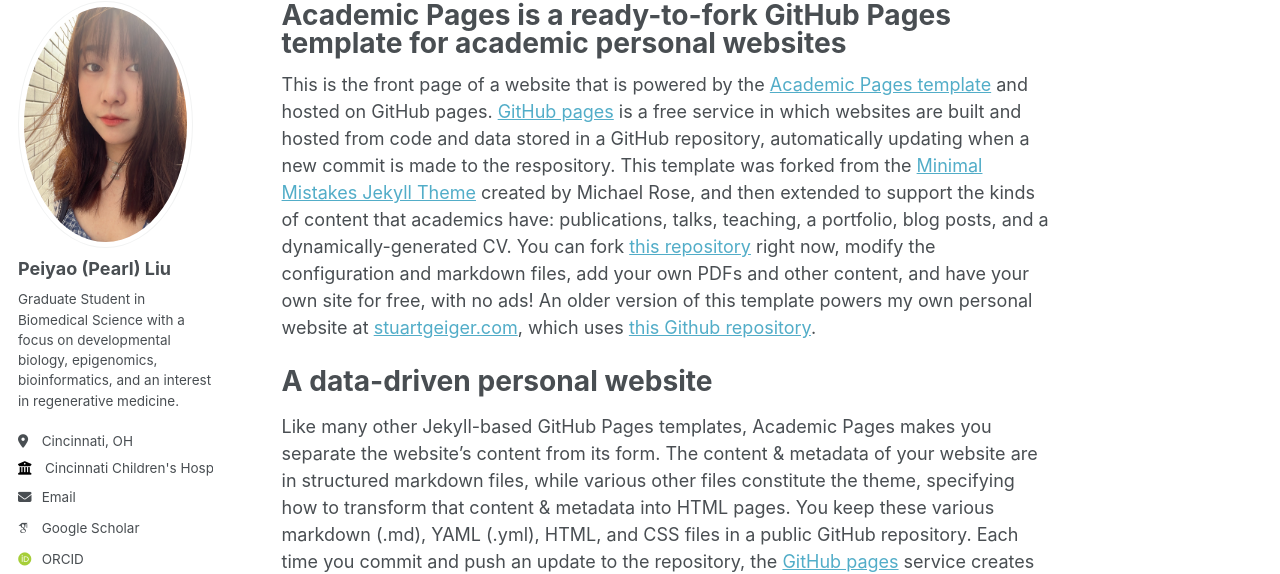
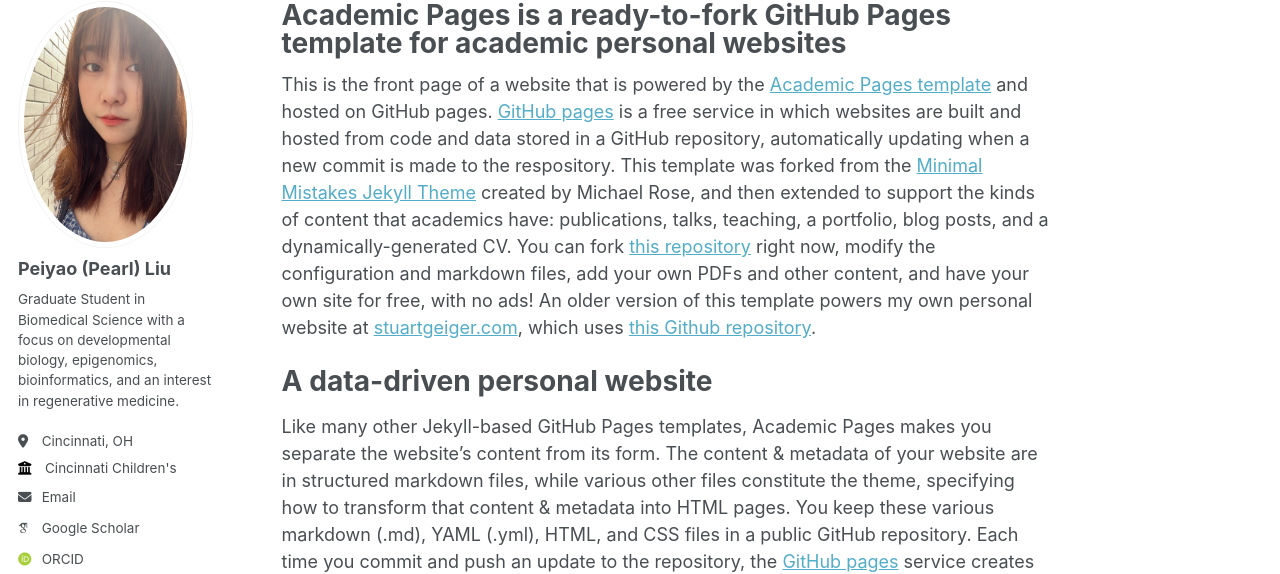
Before and after one commit to PearlLiu-Dev/pearlliu-dev.github.io, a Jekyll site: the page built from _pages/about.md, in a window 1280 px wide. Shown: the part 105-679 px from the top of the page. Built offline with Jekyll 4.4.1, drawn with Linux system fonts in a browser that asks for light colours; some web fonts are replaced.

Commit message:
Update _config.yml

```diff
--- a/_config.yml
+++ b/_config.yml
@@ -26,7 +26,7 @@ author:
   pronouns         : #"she/her"
   bio              : "Graduate Student in Biomedical Science with a focus on developmental biology, epigenomics, bioinformatics, and an interest in regenerative medicine."
   location         : "Cincinnati, OH"
-  employer         : "Cincinnati Children's Hospital Medical Center"
+  employer         : "Cincinnati Children's"
   uri              : # URL
   email            : "Peiyao.Liu@cchmc.org"
 
```
